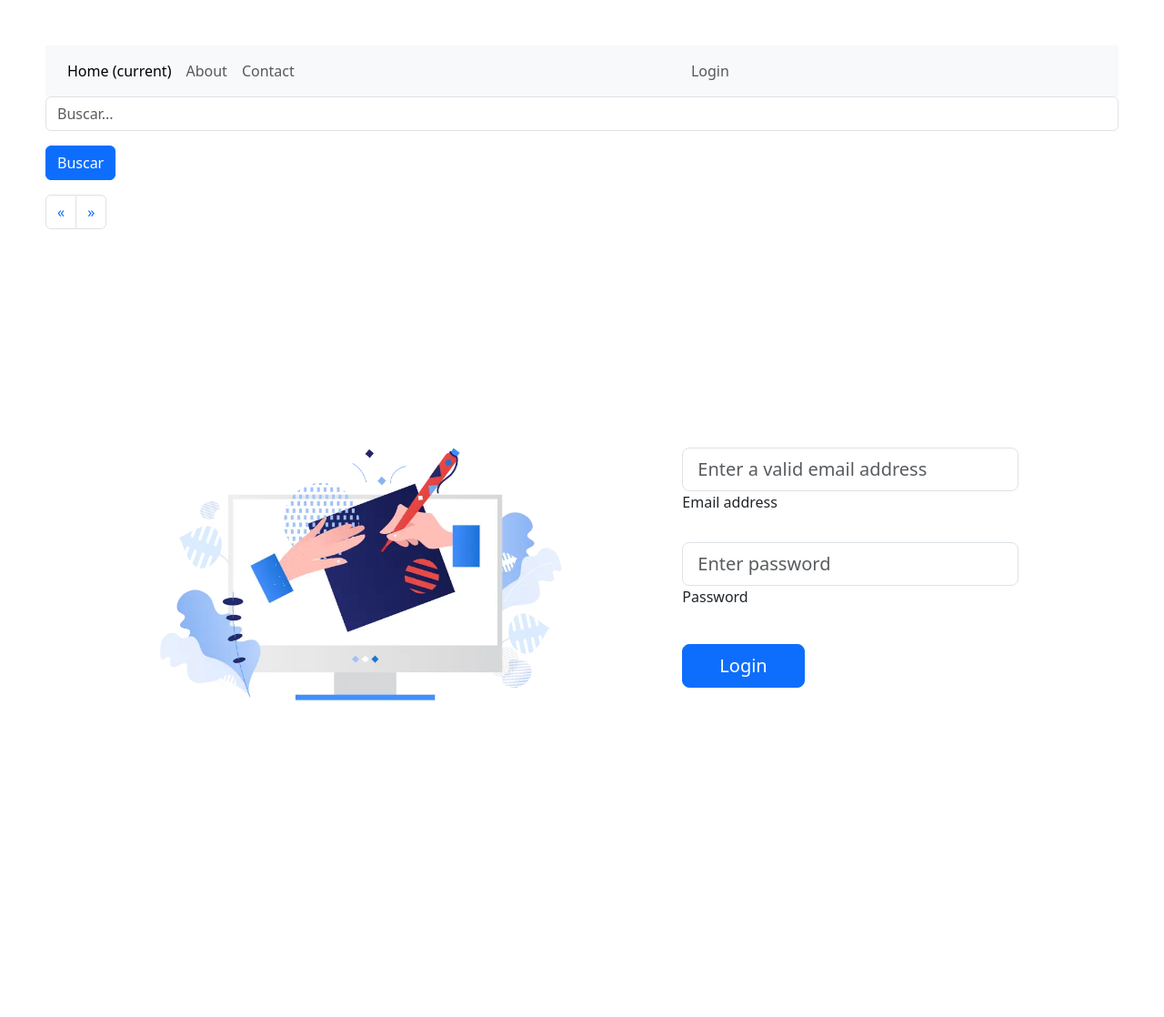
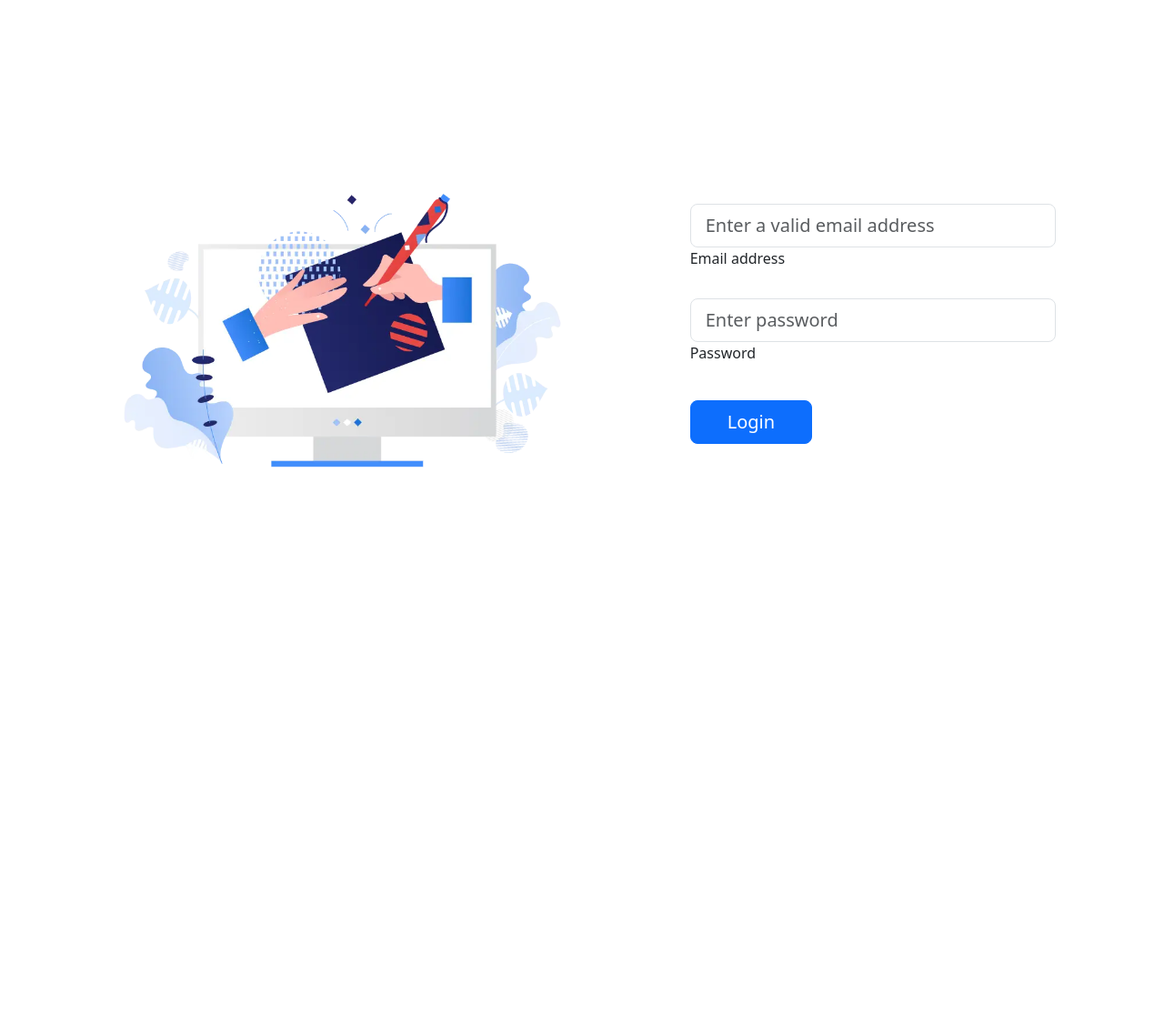
Before and after one commit to leonardofundora/crud-students-management, a Node server app: page /auth/login in a window 1280 px wide. Shown: the whole page at 91% size. After the commit the page ends 514 px from the top, so only its background shows below. Run offline with Node 20, Linux system fonts and the light colour scheme; some libraries are stand-ins or nearby versions.

Commit message:
feat: finish auth logic

```diff
--- a/public/stylesheets/style.css
+++ b/public/stylesheets/style.css
@@ -1,5 +1,4 @@
 body {
-    padding: 50px;
     font:
         14px "Lucida Grande",
         Helvetica,
--- a/routes/auth.js
+++ b/routes/auth.js
@@ -9,6 +9,7 @@ const router = express.Router();
 const {
     registerUser,
     getProfile,
+    logoutUser,
 } = require("./../controllers/user.controller");
 
 // Definimos una ruta para registrar un nuevo usuario
@@ -36,6 +37,12 @@ router.post(
     }),
 );
 
+// Definimos una ruta para cerrar sesión
+// Esta ruta no recibe ningún parámetro
+// Usamos el método req.logout para cerrar la sesión del usuario
+// Redirigimos al usuario a la vista de login
+router.get("/logout", logoutUser);
+
 // Definimos una ruta protegida que solo pueda acceder un usuario autenticado
 // Esta ruta recibe un token en la cabecera de la petición y verifica si el token es válido y si el usuario existe
 // Usamos el middleware de passport con la estrategia basada en JWT que definimos en el archivo passport.js
--- a/routes/index.js
+++ b/routes/index.js
@@ -2,5 +2,11 @@ var express = require("express");
 var router = express.Router();
 
 /* GET home page. */
+router.get("/", function (req, res) {
+    if(req.isAuthenticated()){
+        res.redirect("/users");
+    }
+    res.redirect("/auth/login");
+});
 
 module.exports = router;
--- a/routes/users.js
+++ b/routes/users.js
@@ -12,7 +12,7 @@ router.get(
     ensureAuthenticated,
     getUsers,
     (req, res) => {
-        res.render("users/users", { users: res.locals.users });
+        res.render("users/users", { users: res.locals.users, user: req.user });
     },
 );
 
--- a/views/layouts/layout.hbs
+++ b/views/layouts/layout.hbs
@@ -6,13 +6,12 @@
         <script src="/js/bootstrap.bundle.js"></script>
     </head>
     <body>
-        {{!-- {{#if token }} --}}
+        {{#if user}}
             {{> navbar }}
-            {{> search-pagination }}
             {{{body}}}
-        {{!-- {{else}}
+        {{else}}
             {{{body}}}
-        {{/if}} --}}
+        {{/if}}
 
 
         <script src="https://code.jquery.com/jquery-3.6.0.min.js"></script>
--- a/views/partials/navbar.hbs
+++ b/views/partials/navbar.hbs
@@ -20,14 +20,17 @@
         </div>
     </div>
 
-    <!--user profile at right-->
+    <!--user profile at top right-->
     <div class="collapse navbar-collapse" id="navbarNavAltMarkup">
         <div class="navbar-nav ml-auto">
-            {{#if token}}
-            <a class="nav-item nav-link" href="#">{{user.name}}</a>
-            <a class="nav-item nav-link" href="#">Logout</a>
+            {{#if user}}
+            <a class="nav-item nav-link" href="/auth/profile">{{user.name}}</a>
+            <a class="nav-item nav-link" href="/auth/logout">Logout</a>
             {{else}}
-            <a class="nav-item nav-link" href="#">Login</a>
+            <a class="nav-item nav-link" href="/auth/login">Login</a>
+            <a class="nav-item nav-link" href="/auth/register">Register</a>
             {{/if}}
         </div>
+    </div>
+
 </nav>
```
Also changed, not shown: controllers/user.controller.js (+21 -0 lines).
